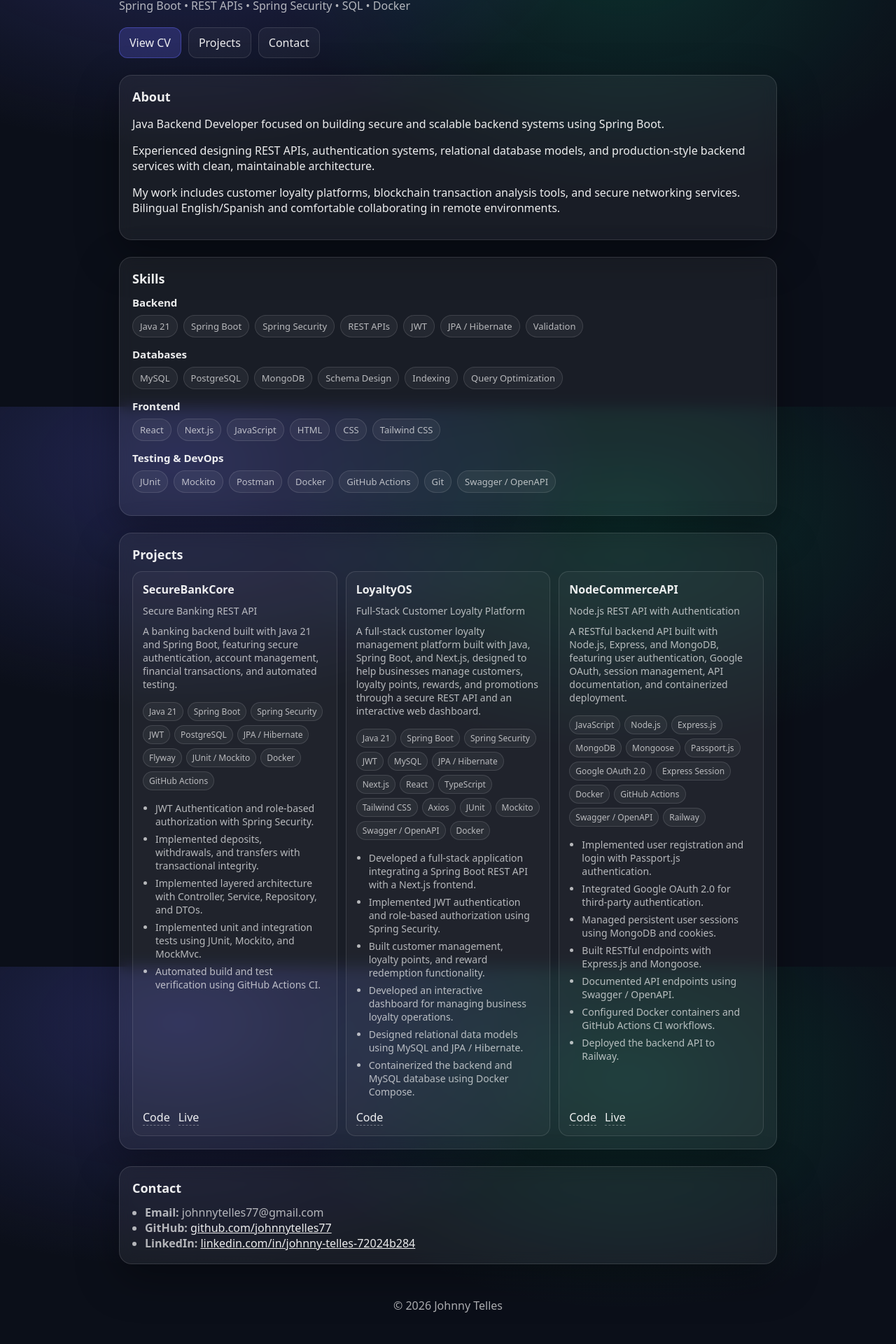
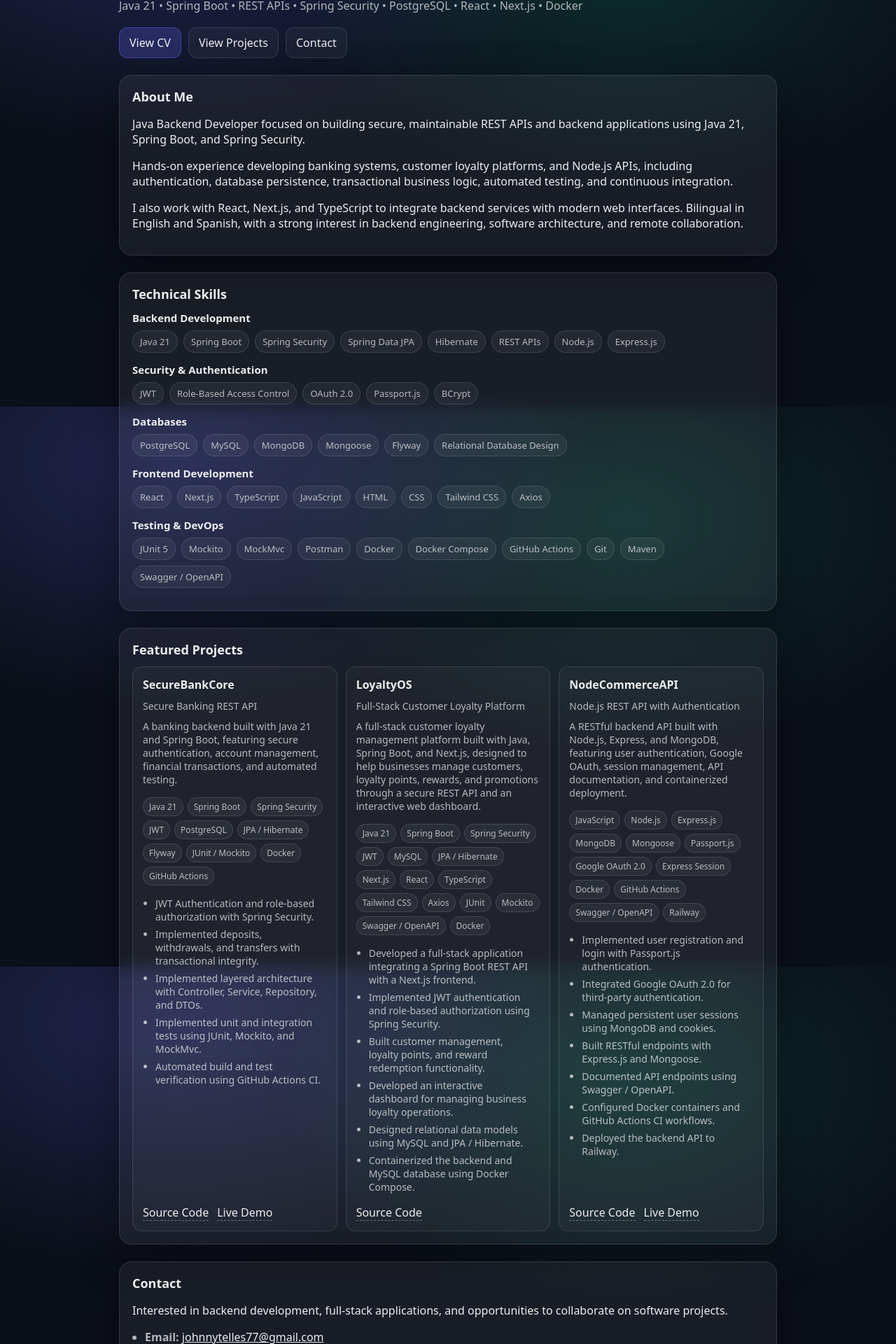
Before and after one commit to johnnytelles77/johnnytelles77.github.io, a React (Vite) app: page / in a window 1280 px wide. Shown: the part 219-2139 px from the top of the page at 70% size. Before the commit the page ends 2111 px from the top, so only its background shows below. Built offline with nearby package versions, Linux system fonts and the light colour scheme.

Commit message:
feat(portfolio): improve professional profile SEO and CI

```diff
--- a/index.html
+++ b/index.html
@@ -2,31 +2,83 @@
 <html lang="en">
   <head>
     <meta charset="UTF-8" />
-    <meta name="viewport" content="width=device-width, initial-scale=1.0" />
+    <meta
+      name="viewport"
+      content="width=device-width, initial-scale=1.0"
+    />
 
-    <!-- Title + SEO -->
-    <title>Johnny Telles | Full Stack Developer</title>
+    <title>
+      Johnny Telles | Java Backend Developer
+    </title>
+
     <meta
       name="description"
-      content="Johnny Telles — Full Stack Developer (Java/Spring Boot, React). Projects: LoyaltyOS, Coder Server, Paramount Cosmetics Store."
+      content="Portfolio of Johnny Telles, Java Backend Developer specializing in Java 21, Spring Boot, REST APIs, Spring Security, PostgreSQL, and full-stack development with React and Next.js."
     />
-    <meta name="keywords" content="Full Stack Developer, Java, Spring Boot, React, SQL, Docker, Portfolio" />
-    <meta name="author" content="Johnny Telles" />
 
-    <!-- Social sharing (optional but pro) -->
-    <meta property="og:title" content="Johnny Telles | Full Stack Developer" />
+    <meta
+      name="author"
+      content="Johnny Telles"
+    />
+
+    <meta
+      name="theme-color"
+      content="#0b0f19"
+    />
+
+    <link
+      rel="canonical"
+      href="https://johnnytelles77.github.io/"
+    />
+
+    <link
+      rel="icon"
+      type="image/svg+xml"
+      href="/favicon.svg"
+    />
+
+    <meta
+      property="og:type"
+      content="website"
+    />
+
+    <meta
+      property="og:title"
+      content="Johnny Telles | Java Backend Developer"
+    />
+
     <meta
       property="og:description"
-      content="Portfolio with projects: LoyaltyOS, Coder Server, Paramount Cosmetics Store."
+      content="Explore Java, Spring Boot, REST API, and full-stack projects including SecureBankCore, LoyaltyOS, and NodeCommerceAPI."
     />
-    <meta property="og:type" content="website" />
 
-    <!-- Favicon -->
-    <link rel="icon" type="image/svg+xml" href="/vite.svg" />
+    <meta
+      property="og:url"
+      content="https://johnnytelles77.github.io/"
+    />
+
+    <meta
+      name="twitter:card"
+      content="summary"
+    />
+
+    <meta
+      name="twitter:title"
+      content="Johnny Telles | Java Backend Developer"
+    />
+
+    <meta
+      name="twitter:description"
+      content="Java Backend and Full-Stack Development Portfolio."
+    />
   </head>
 
   <body>
     <div id="root"></div>
-    <script type="module" src="/src/main.jsx"></script>
+
+    <script
+      type="module"
+      src="/src/main.jsx"
+    ></script>
   </body>
 </html>
--- a/src/App.jsx
+++ b/src/App.jsx
@@ -1,127 +1,198 @@
 import "./App.css";
 import { projects } from "./data/projects";
+
+const skillGroups = [
+  {
+    title: "Backend Development",
+    skills: [
+      "Java 21",
+      "Spring Boot",
+      "Spring Security",
+      "Spring Data JPA",
+      "Hibernate",
+      "REST APIs",
+      "Node.js",
+      "Express.js",
+    ],
+  },
+  {
+    title: "Security & Authentication",
+    skills: [
+      "JWT",
+      "Role-Based Access Control",
+      "OAuth 2.0",
+      "Passport.js",
+      "BCrypt",
+    ],
+  },
+  {
+    title: "Databases",
+    skills: [
+      "PostgreSQL",
+      "MySQL",
+      "MongoDB",
+      "Mongoose",
+      "Flyway",
+      "Relational Database Design",
+    ],
+  },
+  {
+    title: "Frontend Development",
+    skills: [
+      "React",
+      "Next.js",
+      "TypeScript",
+      "JavaScript",
+      "HTML",
+      "CSS",
+      "Tailwind CSS",
+      "Axios",
+    ],
+  },
+  {
+    title: "Testing & DevOps",
+    skills: [
+      "JUnit 5",
+      "Mockito",
+      "MockMvc",
+      "Postman",
+      "Docker",
+      "Docker Compose",
+      "GitHub Actions",
+      "Git",
+      "Maven",
+      "Swagger / OpenAPI",
+    ],
+  },
+];
 
 export default function App() {
   return (
     <div className="page">
       <header className="header">
         <div>
-          <p className="pill">Java Backend Developer</p>
+          <p className="pill">
+            Java Backend Developer | Full-Stack Development
+          </p>
+
           <h1 className="title">Johnny Telles</h1>
+
           <p className="subtitle">
-            Spring Boot • REST APIs • Spring Security • SQL • Docker
+            Java 21 • Spring Boot • REST APIs • Spring Security •
+            PostgreSQL • React • Next.js • Docker
           </p>
 
           <div className="actions">
-            <a className="btn primary" href="/CV.pdf" target="_blank" rel="noreferrer">
+            <a
+              className="btn primary"
+              href="/CV.pdf"
+              target="_blank"
+              rel="noopener noreferrer"
+            >
               View CV
             </a>
-            <a className="btn" href="#projects">Projects</a>
-            <a className="btn" href="#contact">Contact</a>
+
+            <a className="btn" href="#projects">
+              View Projects
+            </a>
+
+            <a className="btn" href="#contact">
+              Contact
+            </a>
           </div>
         </div>
       </header>
 
       <main className="main">
         <section className="card" id="about">
-          <h2>About</h2>
+          <h2>About Me</h2>
+
           <p>
-            Java Backend Developer focused on building secure and scalable backend
-            systems using Spring Boot.
+            Java Backend Developer focused on building secure,
+            maintainable REST APIs and backend applications using
+            Java 21, Spring Boot, and Spring Security.
           </p>
+
           <p>
-            Experienced designing REST APIs, authentication systems, relational
-            database models, and production-style backend services with clean,
-            maintainable architecture.
+            Hands-on experience developing banking systems,
+            customer loyalty platforms, and Node.js APIs,
+            including authentication, database persistence,
+            transactional business logic, automated testing,
+            and continuous integration.
           </p>
+
           <p>
-            My work includes customer loyalty platforms, blockchain transaction
-            analysis tools, and secure networking services. Bilingual
-            English/Spanish and comfortable collaborating in remote environments.
+            I also work with React, Next.js, and TypeScript
+            to integrate backend services with modern web
+            interfaces. Bilingual in English and Spanish,
+            with a strong interest in backend engineering,
+            software architecture, and remote collaboration.
           </p>
         </section>
 
         <section className="card" id="skills">
-          <h2>Skills</h2>
+          <h2>Technical Skills</h2>
 
-          <div className="skills-group">
-            <h3>Backend</h3>
-            <div className="skills">
-              <span className="skill">Java 21</span>
-              <span className="skill">Spring Boot</span>
-              <span className="skill">Spring Security</span>
-              <span className="skill">REST APIs</span>
-              <span className="skill">JWT</span>
-              <span className="skill">JPA / Hibernate</span>
-              <span className="skill">Validation</span>
+          {skillGroups.map((group) => (
+            <div className="skills-group" key={group.title}>
+              <h3>{group.title}</h3>
+
+              <div className="skills">
+                {group.skills.map((skill) => (
+                  <span className="skill" key={skill}>
+                    {skill}
+                  </span>
+                ))}
+              </div>
             </div>
-          </div>
-
-          <div className="skills-group">
-            <h3>Databases</h3>
-            <div className="skills">
-              <span className="skill">MySQL</span>
-              <span className="skill">PostgreSQL</span>
-              <span className="skill">MongoDB</span>
-              <span className="skill">Schema Design</span>
-              <span className="skill">Indexing</span>
-              <span className="skill">Query Optimization</span>
-            </div>
-          </div>
-
-          <div className="skills-group">
-            <h3>Frontend</h3>
-            <div className="skills">
-              <span className="skill">React</span>
-              <span className="skill">Next.js</span>
-              <span className="skill">JavaScript</span>
-              <span className="skill">HTML</span>
-              <span className="skill">CSS</span>
-              <span className="skill">Tailwind CSS</span>
-            </div>
-          </div>
-
-          <div className="skills-group">
-            <h3>Testing & DevOps</h3>
-            <div className="skills">
-              <span className="skill">JUnit</span>
-              <span className="skill">Mockito</span>
-              <span className="skill">Postman</span>
-              <span className="skill">Docker</span>
-              <span className="skill">GitHub Actions</span>
-              <span className="skill">Git</span>
-              <span className="skill">Swagger / OpenAPI</span>
-            </div>
-          </div>
+          ))}
         </section>
 
         <section className="card" id="projects">
-          <h2>Projects</h2>
+          <h2>Featured Projects</h2>
 
           <div className="grid">
             {projects.map((project) => (
               <article key={project.title} className="project">
                 <h3>{project.title}</h3>
+
                 <p className="muted">{project.subtitle}</p>
 
                 <p>{project.description}</p>
 
                 <div className="tech">
-                  {project.tech.map((t) => (
-                    <span key={t} className="badge">{t}</span>
+                  {project.tech.map((technology) => (
+                    <span className="badge" key={technology}>
+                      {technology}
+                    </span>
                   ))}
                 </div>
 
                 <ul className="highlights">
-                  {project.highlights.map((h) => (
-                    <li key={h}>{h}</li>
+                  {project.highlights.map((highlight) => (
+                    <li key={highlight}>
+                      {highlight}
+                    </li>
                   ))}
                 </ul>
 
                 <div className="links">
-                  <a href={project.github} target="_blank" rel="noreferrer">Code</a>
+                  <a
+                    href={project.github}
+                    target="_blank"
+                    rel="noopener noreferrer"
+                  >
+                    Source Code
+                  </a>
+
                   {project.live && (
-                    <a href={project.live} target="_blank" rel="noreferrer">Live</a>
+                    <a
+                      href={project.live}
+                      target="_blank"
+                      rel="noopener noreferrer"
+                    >
+                      Live Demo
+                    </a>
                   )}
                 </div>
               </article>
@@ -131,29 +202,50 @@ export default function App() {
 
         <section className="card" id="contact">
           <h2>Contact</h2>
+
+          <p>
+            Interested in backend development,
+            full-stack applications, and opportunities
+            to collaborate on software projects.
+          </p>
+
           <ul className="contact">
-            <li><strong>Email:</strong> johnnytelles77@gmail.com</li>
             <li>
-              <strong>GitHub:</strong>{" "}
-              <a href="https://github.com/johnnytelles77" target="_blank" rel="noreferrer">
+              <strong>Email: </strong>
+              <a href="mailto:johnnytelles77@gmail.com">
+                johnnytelles77@gmail.com
+              </a>
+            </li>
+
+            <li>
+              <strong>GitHub: </strong>
+              <a
+                href="https://github.com/johnnytelles77"
+                target="_blank"
+                rel="noopener noreferrer"
+              >
                 github.com/johnnytelles77
               </a>
             </li>
+
             <li>
-              <strong>LinkedIn:</strong>{" "}
+              <strong>LinkedIn: </strong>
               <a
                 href="https://linkedin.com/in/johnny-telles-72024b284"
                 target="_blank"
-                rel="noreferrer"
+                rel="noopener noreferrer"
               >
-                linkedin.com/in/johnny-telles-72024b284
+                LinkedIn Profile
               </a>
             </li>
           </ul>
         </section>
 
         <footer className="footer">
-          <p>© {new Date().getFullYear()} Johnny Telles</p>
+          <p>
+            © {new Date().getFullYear()} Johnny Telles.
+            Built with React and Vite.
+          </p>
         </footer>
       </main>
     </div>
```
Also changed, not shown: public/favicon.svg (added), 1 other file (tests, documents, lock files or other folders).
